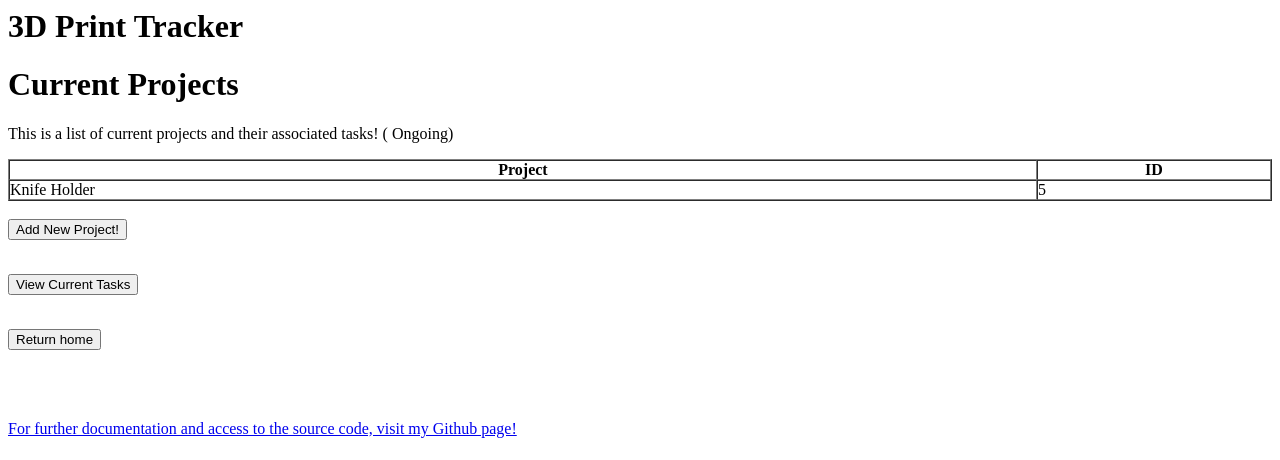
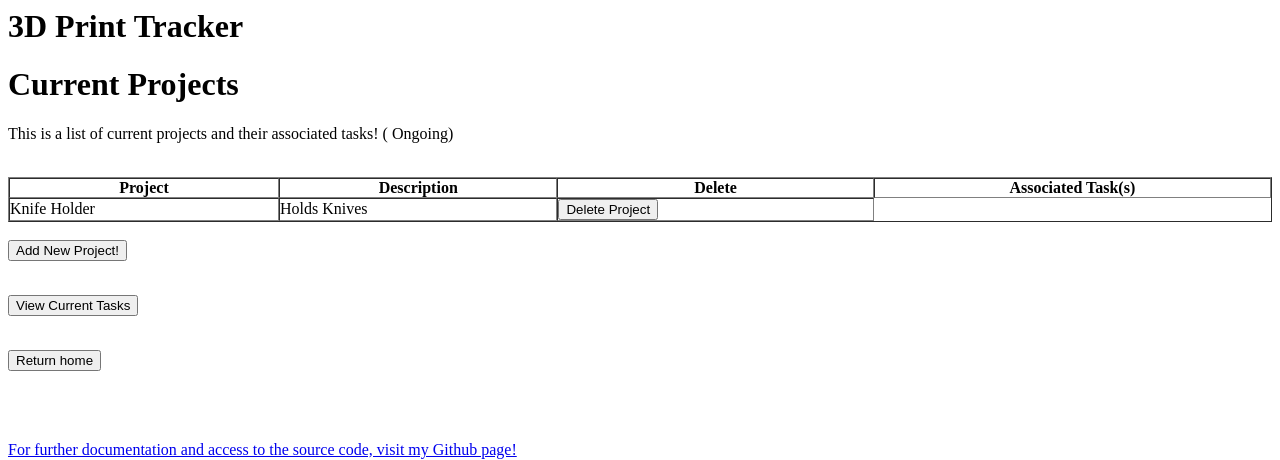
Before and after one commit to hjt523/CRUD-Project-3D-Print, a Flask app: page /current_projects in a window 1280 px wide. Shown: the top 460 px of the page. Run offline with Flask 2, Linux system fonts and the light colour scheme; data comes from the database, SQL or seed files in the repository; both versions use the stored data as it was after the commit.

Commit message:
CUrrent_projects html fine for now

```diff
--- a/code/app.py
+++ b/code/app.py
@@ -37,7 +37,7 @@ def add_project():
             return redirect(url_for('current_projects'))
     return render_template("add_project.html", form = form, message = error)
 @app.route("/deleteproj/<int:projid>")
-def delete(projid):
+def deletep(projid):
     todel = project.query.get(projid)
     db.session.delete(todel)
     db.session.commit()
--- a/code/templates/current_projects.html
+++ b/code/templates/current_projects.html
@@ -11,12 +11,22 @@
     <table border="1" cellspacing="0" cellpadding="0" width="100%" align="center">
         <tr>
             <th> Project </th>
-            <th> ID </th>
+            <th> Description </th>
+            <th> Delete </th>
+            <th> Associated Task(s) </th>
         </tr>
         {% for user in projects %}
             <tr>
                 <td>{{ user.name}}</td>
-                <td>{{ user.id}}</td>
+                <td>{{ user.description}}</td>
+
+                <form action= "{{url_for("deletep", projid=user.id)}}">
+                    <td><input type = "submit" value = "Delete Project"></input></td>
+                </form>
+
+                <br>
+
+
             </tr>
         {% endfor %}
     </table>
```
Also changed, not shown: code/data.db.
